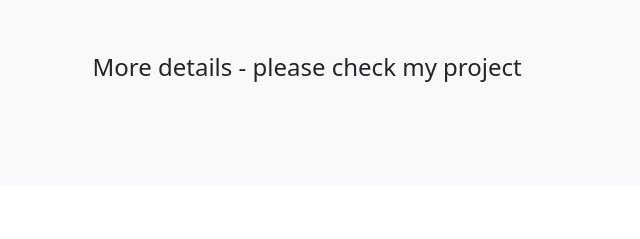
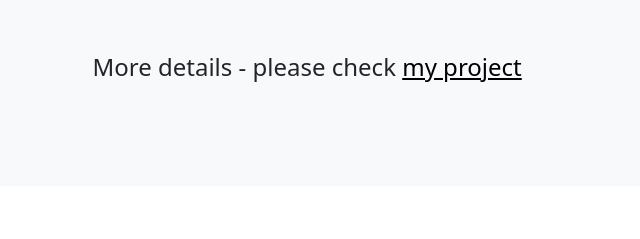
Before and after one commit to Qihang-W/myPortfolio, a plain HTML site: page index.html in a window 1280 px wide. Shown: the part 1838-2077 px from the top of the page, 35-675 px from the left. Drawn offline with nearby package versions, Linux system fonts and the light colour scheme.

Commit message:
add link to my project

```diff
--- a/index.html
+++ b/index.html
@@ -96,7 +96,7 @@
             <div class="col-lg-6 col-sm-12">
               <img class = "my-5" src="./images/StudentChoiceAward.jpeg" alt="Award" height="300" width="500">
               <h4 class="col-lg-10 mx-auto mt-2">
-                More details - please check my project
+                More details - please check <a href="./project.html" style="color: black;">my project</a>
               </h4>
             </div>
               <div class="col-lg-6 col-sm-12">
```
Also changed, not shown: project.html (+1 -1 lines).
